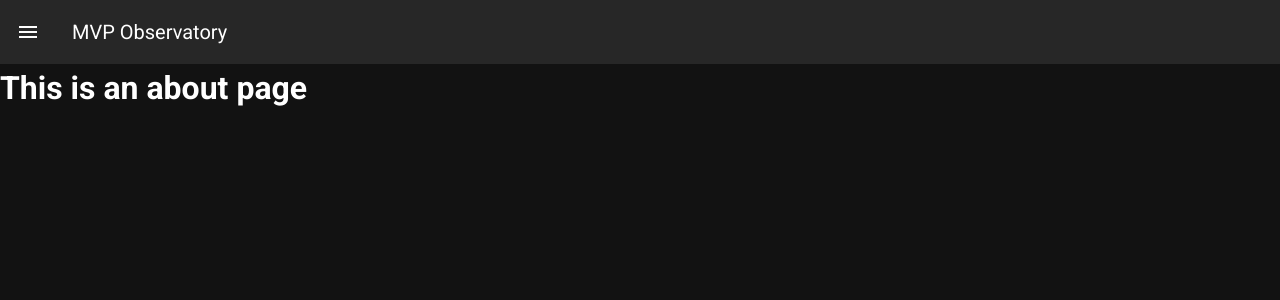
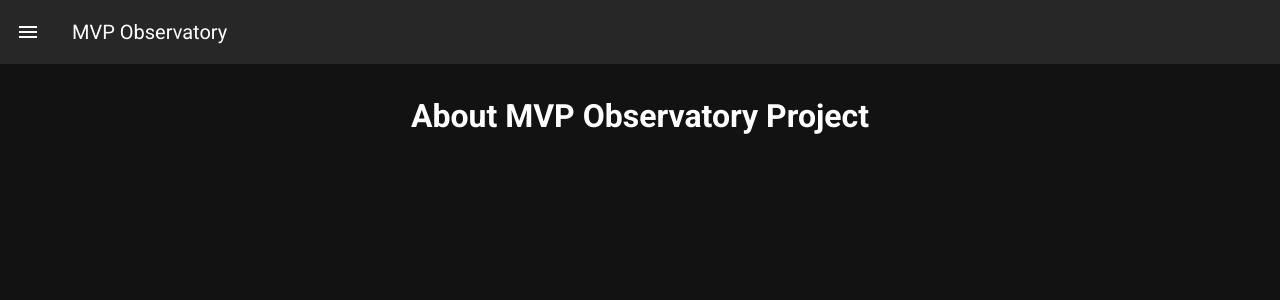
Before and after one commit to Mestpal/MVP-Observatory, a Vue app: page /about in a window 1280 px wide. Shown: the top 300 px of the page. Built offline with nearby package versions, Linux system fonts and the light colour scheme; what vue-plyr would draw is missing.

Commit message:
Section Intro component and refactor views with this comp

```diff
--- /dev/null
+++ b/src/components/core/sectionIntro.vue
@@ -0,0 +1,41 @@
+<template>
+  <v-row no-gutters>
+    <v-col>
+      <v-row
+        no-gutters
+        justify="center"
+        class="my-4"
+      >
+        <h1
+          v-if="!landscape"
+          v-text="title"
+        />
+        <h2
+          v-else
+          v-text="title"
+        />
+      </v-row>
+    </v-col>
+
+    <v-col v-if="mobile">
+      <slot name="mobile" />
+    </v-col>
+  </v-row>
+</template>
+
+<script>
+export default {
+  props: {
+    landscape: {
+      type: Boolean
+    },
+    mobile: {
+      type: Boolean
+    },
+    title: {
+      type: String,
+      default: null
+    }
+  }
+}
+</script>
--- a/src/views/About.vue
+++ b/src/views/About.vue
@@ -1,5 +1,15 @@
 <template>
-  <div class="about">
-    <h1>This is an about page</h1>
-  </div>
+  <v-col>
+    <section-intro title="About MVP Observatory Project" />
+  </v-col>
 </template>
+
+<script>
+import sectionIntro from '@/components/core/sectionIntro'
+
+export default {
+  components: {
+    sectionIntro
+  }
+}
+</script>
--- a/src/views/Home.vue
+++ b/src/views/Home.vue
@@ -1,25 +1,11 @@
 <template>
   <v-col>
-    <v-row
-      no-gutters
+    <section-intro
+      :landscape="isLandscape"
+      :mobile="checkMobileNavigation"
+      :title="apodTitle"
     >
-      <v-col>
-        <v-row
-          no-gutters
-          justify="center"
-          class="my-4"
-        >
-          <h1
-            v-if="!isLandscape"
-            v-text="apodTitle"
-          />
-          <h2
-            v-else
-            v-text="apodTitle"
-          />
-        </v-row>
-      </v-col>
-      <v-col v-if="isLandscape">
+      <template #mobile>
         <buttons-row
           :items="buttons"
           :mobile="checkMobileNavigation"
@@ -27,8 +13,8 @@
           @prevDay="onClickPrev"
           @nextDay="onClickNext"
         />
-      </v-col>
-    </v-row>
+      </template>
+    </section-intro>
 
     <v-row
       v-if="Object.keys(apodData).length"
@@ -110,6 +96,7 @@ import moment from 'moment'
 import buttonsRow from '@/components/core/buttonsRow'
 import imageFullFrame from '@/components/molecules/imageFull/ImageFullFrame'
 import imageFullFrameMobile from '@/components/molecules/imageFull/ImageFullFrameMobile'
+import sectionIntro from '@/components/core/sectionIntro'
 import videoComponent from '@/components/core/videoPlayer'
 
 export default {
@@ -118,6 +105,7 @@ export default {
     buttonsRow,
     imageFullFrame,
     imageFullFrameMobile,
+    sectionIntro,
     videoComponent
   },
   data () {
```
